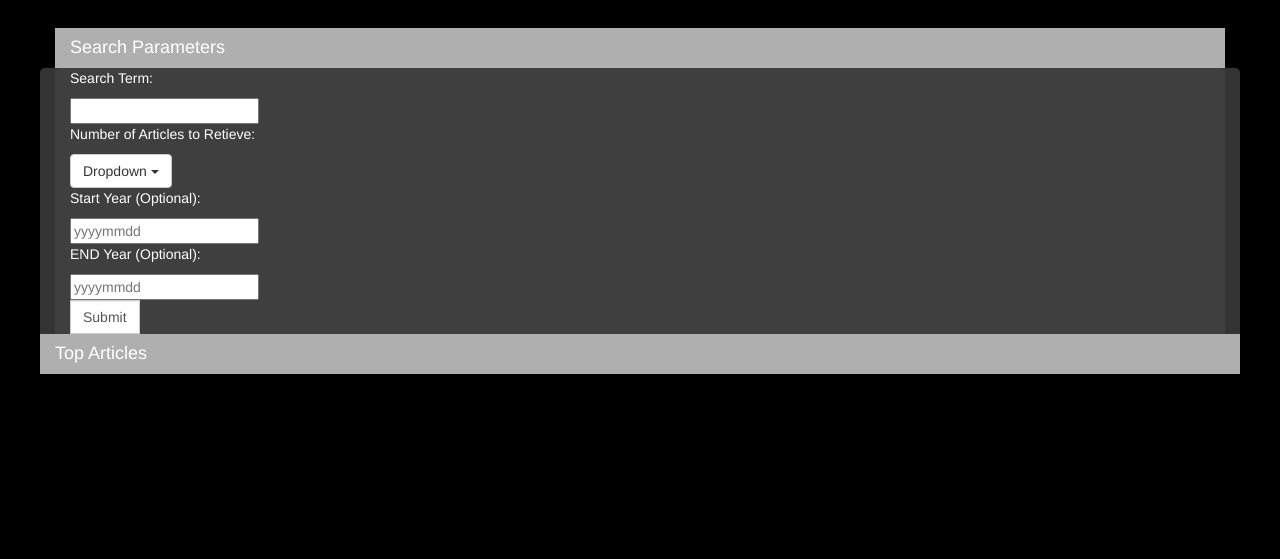
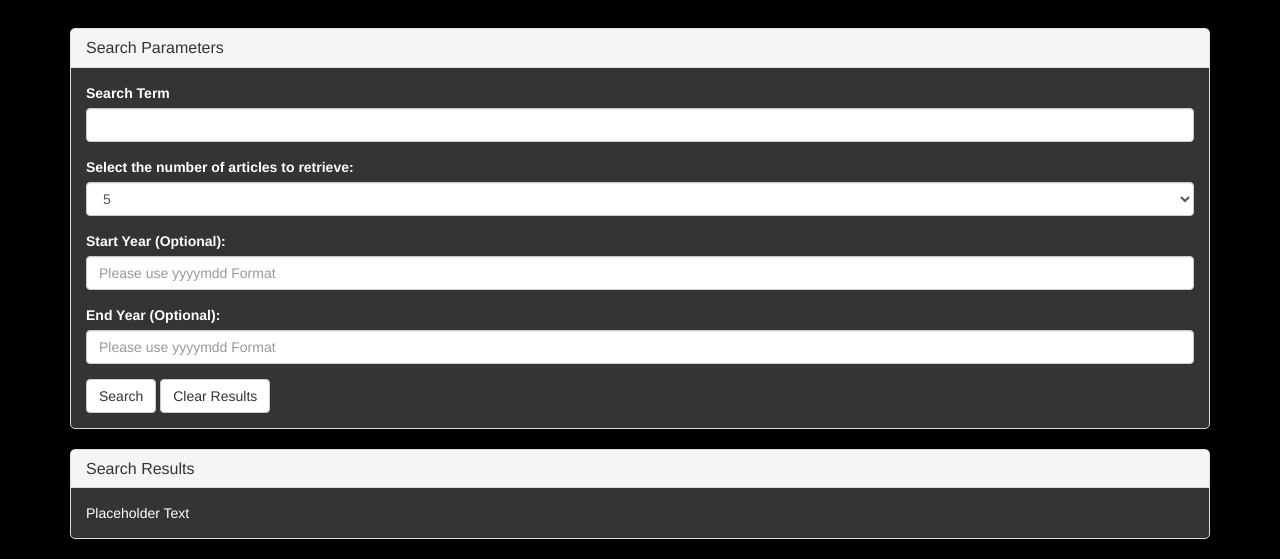
Before and after one commit to nick-d-brown/NYT_Article_Search_Tool, a plain HTML site: page index.html in a window 1280 px wide. Shown: the part 482-1041 px from the top of the page. Before the commit the page ends 856 px from the top, so only its background shows below. Drawn offline with nearby package versions, Linux system fonts and the light colour scheme.

Commit message:
Revises HTML
-This commit revises the previous code that was made during a 1 hour period of class time with a group of 2 other peers (Corbin Moore and Jason Reeves). The updated code follows an instructor-led code revision to complete the project and fix any bugs that were created along the way.

-More Specifically
--Adds changes to the HTML in the choices of Bootstrap classes and HTML elements used in order to make a more fluid layout
--Comments out previous JavaScript so to allow for future changes without error

```diff
--- a/assets/logic.js
+++ b/assets/logic.js
@@ -2,7 +2,9 @@ $(document).ready(function () {
 
     // Group NYT API Key: a94e5a9da3d2416d8a09a8e37b7ea40a
 
-    var queryURL = "https://api.nytimes.com/svc/search/v2/articlesearch.json?q=";
+    //Below is the group work that was completed prior to revisions
+    // ---------------------------------------
+/*    var queryURL = "https://api.nytimes.com/svc/search/v2/articlesearch.json?q=";
     queryURL + searchTerm + '&begin_date=' + beginDate + '&end_date=' + endDate + '&api-key=a94e5a9da3d2416d8a09a8e37b7ea40a'
 
 $("#submitButton").on("click", function() {
@@ -18,12 +20,11 @@ $("#submitButton").on("click", function() {
     })
     .then(function(response){
         var results = response.data;
-
     })
-
-
-
 });
+*/
+//end group work
+//--------------------------------------------------------
 
 
 
--- a/index.html
+++ b/index.html
@@ -6,85 +6,79 @@
     <meta name="viewport" content="width=device-width, initial-scale=1.0">
     <meta http-equiv="X-UA-Compatible" content="ie=edge">
     <title>New York Times Search</title>
+    <!-- Bootstrap CSS link -->
     <link rel="stylesheet" href="https://maxcdn.bootstrapcdn.com/bootstrap/3.3.7/css/bootstrap.min.css">
+    <!-- CSS File link -->
     <link rel="stylesheet" href="./assets/style.css">
 
 </head>
 
 <body>
     <div class="container">
+        <!-- Jumbotron -->
         <div class="jumbotron jumbo-styler">
             <h1>The
                 <strong>New York Times</strong> Backdoor</h1>
             <p>The fast and easy way to find what you want...</p>
         </div>
-        <div class="row section-styler">
-            <div class="col-md-12 section-headers">
-                <h4>Search Parameters</h4>
+
+        <div class="row">
+            <div class="col-lg-12">
+                <!-- Search Parameters Panel -->
+                <div class="panel panel-default section-styler">
+                    <div class="panel-heading section-headers">
+                        <h3 class="panel-title">Search Parameters</h4>
                     </div>
+                    <div class="panel-body">
+                        <form role="form">
+                            <div class="form-group">
+                                <label for="Search">Search Term</label>
+                                <input type="text" class="form-control" id="searchInput" placeholder="">
                             </div>
-        <div class="row section-styler">
-
-            <div class="col-md-12 section-area">
-                <div class="row">
-                    <div class="col-md-12">
-                        <p>Search Term:</p>
-                        <input type="text" name="searchTerm" id="searchTerm">
+                            <div class="form-group">
+                                <label for="articleAmount">Select the number of articles to retrieve:</label>
+                                <select class="form-control" id="articleAmount">
+                                    <option value="1">1</option>
+                                    <option value="5" selected>5</option>
+                                    <option value="10">10</option>
+                                </select>
                             </div>
+                            <div class="form-group">
+                                <label for="startYear">Start Year (Optional):</label>
+                                <input type="text" class="form-control" id="startYearInput" placeholder="Please use yyyymdd Format">
                             </div>
-                <div class="row">
-                    <div class="col-md-12">
-                        <p>Number of Articles to Retieve:</p>
-                        <div class="dropdown">
-                            <button class="btn btn-default dropdown-toggle" type="button" id="dropdownMenu1" data-toggle="dropdown" aria-haspopup="true"
-                                aria-expanded="true">
-                                Dropdown
-                                <span class="caret"></span>
-                            </button>
-                            <ul class="dropdown-menu" aria-labelledby="dropdownMenu1">
-                                <li>
-                                    <a href="#">1</a>
-                                </li>
-                                <li>
-                                    <a href="#">5</a>
-                                </li>
-                                <li>
-                                    <a href="#">10</a>
-                                </li>
-                            </ul>
+                            <div class="form-group">
+                                <label for="endYear">End Year (Optional):</label>
+                                <input type="text" class="form-control" id="endYearInput" placeholder="Please use yyyymdd Format">
+                            </div>
+                            <button type="submit" class="btn btn-default">Search</button>
+                            <button type="button" class="btn btn-default">Clear Results</button>
+                        </form>
+                    </div>
                 </div>
             </div>
         </div>
         <div class="row">
-                    <div class="col-md-12">
-                        <p>Start Year (Optional):</p>
-                        <input type="text" placeholder="yyyymmdd" name="startYear" id="startYear">
+            <div class="col-lg-12">
+                <!-- Results Panel -->
+                <div class="panel panel-default section-styler">
+                    <div class="panel-heading section-headers">
+                        <h3 class="panel-title">Search Results</h4>
                     </div>
+                    <div class="panel-body">
+                        Placeholder Text
                     </div>
-                <div class="row">
-                    <div class="col-md-12">
-                        <p>END Year (Optional):</p>
-                        <input type="text" placeholder="yyyymmdd"name="endYear" id="endDate">
-                    </div>
-                </div>
-                <div class="row">
-                    <div class="col-md-4">
-                        <div class="input-group">
-                            <input type="submit" class="form-control" aria-describedby="basic-addon1" id="submitButton">
                 </div>
             </div>
         </div>
 
+        </div>
 
-            </div>
-            <div class="row section-styler">
-                <div class="col-md-12 section-headers">
-                    <h4>Top Articles</h4>
-                </div>
-            </div>
-        </div>
+        <!-- jQuery Link -->
         <script src="https://ajax.googleapis.com/ajax/libs/jquery/3.3.1/jquery.min.js"></script>
+        <!-- Bootstrap JavaScript link -->
         <script src="https://maxcdn.bootstrapcdn.com/bootstrap/3.3.7/js/bootstrap.min.js"></script>
+        <!-- Project JavaScript link -->
         <script src="./assets/logic.js"></script>
 </body>
 
```
Lines whose indentation alone changed are shown as unchanged.
